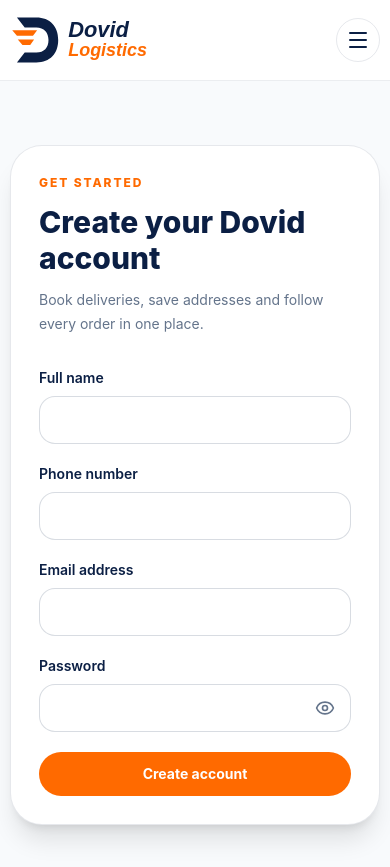
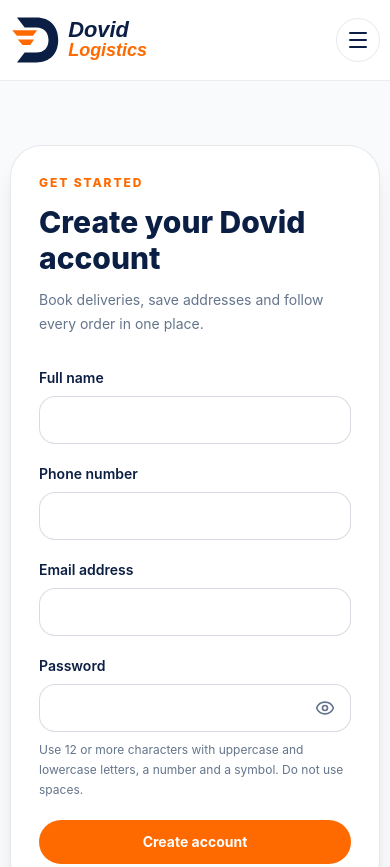
Before and after one commit to OllyC1/dovid-logistics-web, a Next.js app: page /register in a window 390 px wide. Shown: the top 867 px of the page. Built offline with nearby package versions, Linux system fonts and the light colour scheme; no server answers.

Commit message:
harden-mobile-password-onboarding

```diff
--- a/src/components/account/account-forms.tsx
+++ b/src/components/account/account-forms.tsx
@@ -5,6 +5,7 @@ import { AddressAutocomplete, type AddressValue } from "@/components/maps/addres
 import { Button } from "@/components/ui/button";
 import { Field, PasswordField, TextareaField } from "@/components/ui/field";
 import { addAddressAction, updatePasswordAction, updateProfileAction, type AccountState } from "@/features/account/actions";
+import { NEW_PASSWORD_HINT, NEW_PASSWORD_MAX_LENGTH, NEW_PASSWORD_MIN_LENGTH } from "@/lib/auth/password-policy";
 
 function Feedback({ state }: { state: AccountState }) {
   return state.error ? <p role="alert" className="rounded-2xl bg-red-50 p-4 text-sm text-red-800">{state.error}</p> : state.success ? <p role="status" className="rounded-2xl bg-emerald-50 p-4 text-sm text-emerald-800">{state.success}</p> : null;
@@ -32,5 +33,5 @@ export function AddressForm() {
 
 export function PasswordForm() {
   const [state, action, pending] = useActionState(updatePasswordAction, {});
-  return <form action={action} className="grid gap-4"><PasswordField name="password" label="New password" minLength={8} autoComplete="new-password" required /><Feedback state={state} /><Button type="submit" disabled={pending}>{pending ? "Updating…" : "Update password"}</Button></form>;
+  return <form action={action} className="grid gap-4"><PasswordField name="password" label="New password" minLength={NEW_PASSWORD_MIN_LENGTH} maxLength={NEW_PASSWORD_MAX_LENGTH} hint={NEW_PASSWORD_HINT} autoComplete="new-password" required /><Feedback state={state} /><Button type="submit" disabled={pending}>{pending ? "Updating…" : "Update password"}</Button></form>;
 }
--- a/src/components/account/auth-form.tsx
+++ b/src/components/account/auth-form.tsx
@@ -4,9 +4,10 @@ import Link from "next/link";
 import { Button } from "@/components/ui/button";
 import { Field, PasswordField } from "@/components/ui/field";
 import { loginAction, recoverAction, registerAction, type AuthState } from "@/features/auth/actions";
+import { NEW_PASSWORD_HINT, NEW_PASSWORD_MAX_LENGTH, NEW_PASSWORD_MIN_LENGTH } from "@/lib/auth/password-policy";
 
 export function AuthForm({ mode }: { mode: "login" | "register" | "recover" }) {
   const action = mode === "login" ? loginAction : mode === "register" ? registerAction : recoverAction;
   const [state, formAction, pending] = useActionState<AuthState, FormData>(action, {});
-  return <form action={formAction} className="grid gap-5">{mode === "register" ? <><Field label="Full name" name="fullName" autoComplete="name" required /><Field label="Phone number" name="phone" autoComplete="tel" required /></> : null}<Field label="Email address" name="email" type="email" autoComplete="email" required />{mode !== "recover" ? <PasswordField label="Password" name="password" autoComplete={mode === "login" ? "current-password" : "new-password"} minLength={8} required /> : null}{state.error ? <p role="alert" className="rounded-2xl bg-red-50 p-4 text-sm text-red-800">{state.error}</p> : null}{state.success ? <p role="status" className="rounded-2xl bg-emerald-50 p-4 text-sm text-emerald-800">{state.success}</p> : null}<Button type="submit" disabled={pending}>{pending ? "Please wait…" : mode === "login" ? "Log in" : mode === "register" ? "Create account" : "Send recovery link"}</Button>{mode === "login" ? <div className="grid gap-3 text-sm sm:flex sm:justify-between"><Link className="min-h-11 rounded-xl px-1 py-3 font-semibold text-orange" href="/forgot-password">Forgot password?</Link><Link className="min-h-11 rounded-xl px-1 py-3 font-semibold text-orange" href="/register">Create account</Link></div> : null}</form>;
+  return <form action={formAction} className="grid gap-5">{mode === "register" ? <><Field label="Full name" name="fullName" autoComplete="name" required /><Field label="Phone number" name="phone" autoComplete="tel" required /></> : null}<Field label="Email address" name="email" type="email" autoComplete="email" required />{mode !== "recover" ? <PasswordField label="Password" name="password" autoComplete={mode === "login" ? "current-password" : "new-password"} minLength={mode === "register" ? NEW_PASSWORD_MIN_LENGTH : 8} maxLength={mode === "register" ? NEW_PASSWORD_MAX_LENGTH : undefined} hint={mode === "register" ? NEW_PASSWORD_HINT : undefined} required /> : null}{state.error ? <p role="alert" className="rounded-2xl bg-red-50 p-4 text-sm text-red-800">{state.error}</p> : null}{state.success ? <p role="status" className="rounded-2xl bg-emerald-50 p-4 text-sm text-emerald-800">{state.success}</p> : null}<Button type="submit" disabled={pending}>{pending ? "Please wait…" : mode === "login" ? "Log in" : mode === "register" ? "Create account" : "Send recovery link"}</Button>{mode === "login" ? <div className="grid gap-3 text-sm sm:flex sm:justify-between"><Link className="min-h-11 rounded-xl px-1 py-3 font-semibold text-orange" href="/forgot-password">Forgot password?</Link><Link className="min-h-11 rounded-xl px-1 py-3 font-semibold text-orange" href="/register">Create account</Link></div> : null}</form>;
 }
--- a/src/components/ui/field.tsx
+++ b/src/components/ui/field.tsx
@@ -1,7 +1,7 @@
 "use client";
 
 import type { InputHTMLAttributes, TextareaHTMLAttributes } from "react";
-import { useState } from "react";
+import { useId, useState } from "react";
 import { Eye, EyeOff } from "lucide-react";
 import { cn } from "@/lib/utils";
 
@@ -13,7 +13,12 @@ export function TextareaField({ label, error, className, ...props }: TextareaHTM
   return <label className="grid gap-2 text-sm font-semibold text-navy"><span>{label}</span><textarea className={cn("min-h-32 rounded-2xl border border-slate/25 bg-white px-4 py-3 text-base font-normal outline-none transition placeholder:text-slate/60 focus:border-orange focus:ring-4 focus:ring-orange/10", className)} aria-invalid={Boolean(error)} {...props} />{error ? <span className="text-xs font-medium text-red-700" role="alert">{error}</span> : null}</label>;
 }
 
-export function PasswordField({ label, error, className, ...props }: Omit<InputHTMLAttributes<HTMLInputElement>, "type"> & { label: string; error?: string }) {
+export function PasswordField({ label, error, hint, className, id, "aria-describedby": describedBy, ...props }: Omit<InputHTMLAttributes<HTMLInputElement>, "type"> & { label: string; error?: string; hint?: string }) {
   const [visible, setVisible] = useState(false);
-  return <label className="grid gap-2 text-sm font-semibold text-navy"><span>{label}</span><span className="relative"><input className={cn("min-h-12 w-full rounded-2xl border border-slate/25 bg-white px-4 pr-12 text-base font-normal outline-none transition placeholder:text-slate/60 focus:border-orange focus:ring-4 focus:ring-orange/10", className)} type={visible ? "text" : "password"} aria-invalid={Boolean(error)} {...props} /><button type="button" className="absolute inset-y-0 right-1 grid min-w-11 place-items-center rounded-xl text-slate transition hover:text-navy focus-visible:outline-2 focus-visible:outline-orange" aria-label={visible ? "Hide password" : "Show password"} aria-pressed={visible} onClick={() => setVisible((current) => !current)}>{visible ? <EyeOff className="size-5" aria-hidden="true" /> : <Eye className="size-5" aria-hidden="true" />}</button></span>{error ? <span className="text-xs font-medium text-red-700" role="alert">{error}</span> : null}</label>;
+  const generatedId = useId();
+  const inputId = id ?? generatedId;
+  const hintId = hint ? `${inputId}-hint` : undefined;
+  const errorId = error ? `${inputId}-error` : undefined;
+  const descriptionIds = [describedBy, hintId, errorId].filter(Boolean).join(" ") || undefined;
+  return <div className="grid gap-2 text-sm font-semibold text-navy"><label htmlFor={inputId}>{label}</label><span className="relative"><input id={inputId} className={cn("min-h-12 w-full rounded-2xl border border-slate/25 bg-white px-4 pr-12 text-base font-normal outline-none transition placeholder:text-slate/60 focus:border-orange focus:ring-4 focus:ring-orange/10", className)} type={visible ? "text" : "password"} aria-invalid={Boolean(error)} aria-describedby={descriptionIds} {...props} /><button type="button" className="absolute inset-y-0 right-1 grid min-w-11 place-items-center rounded-xl text-slate transition hover:text-navy focus-visible:outline-2 focus-visible:outline-orange" aria-label={visible ? "Hide password" : "Show password"} aria-pressed={visible} onClick={() => setVisible((current) => !current)}>{visible ? <EyeOff className="size-5" aria-hidden="true" /> : <Eye className="size-5" aria-hidden="true" />}</button></span>{hint ? <span id={hintId} className="text-xs font-normal leading-5 text-slate">{hint}</span> : null}{error ? <span id={errorId} className="text-xs font-medium text-red-700" role="alert">{error}</span> : null}</div>;
 }
--- a/src/features/account/actions.ts
+++ b/src/features/account/actions.ts
@@ -2,8 +2,9 @@
 import { revalidatePath } from "next/cache";
 import { z } from "zod";
 import { createSupabaseServerClient } from "@/lib/supabase/server";
+import { isStrongNewPassword, NEW_PASSWORD_HINT, NEW_PASSWORD_MAX_LENGTH, NEW_PASSWORD_MIN_LENGTH } from "@/lib/auth/password-policy";
 
 export type AccountState={error?:string;success?:string};
 export async function updateProfileAction(_:AccountState,formData:FormData):Promise<AccountState>{const parsed=z.object({fullName:z.string().min(2).max(120),phone:z.string().min(7).max(20)}).safeParse(Object.fromEntries(formData));if(!parsed.success)return{error:"Check your name and phone number."};try{const supabase=await createSupabaseServerClient();const {data:{user}}=await supabase.auth.getUser();if(!user)return{error:"Your session has expired."};const {error}=await supabase.from("profiles").update({full_name:parsed.data.fullName,phone:parsed.data.phone,updated_at:new Date().toISOString()}).eq("id",user.id);if(error)throw error;revalidatePath("/account/settings");return{success:"Profile updated."}}catch{return{error:"Profile update failed."}}}
 export async function addAddressAction(_:AccountState,formData:FormData):Promise<AccountState>{const parsed=z.object({label:z.string().min(2).max(40),addressLine:z.string().min(8).max(300),latitude:z.coerce.number().min(-90).max(90),longitude:z.coerce.number().min(-180).max(180),instructions:z.string().max(500).optional()}).safeParse(Object.fromEntries(formData));if(!parsed.success)return{error:"Choose an address from the suggestions before saving."};try{const supabase=await createSupabaseServerClient();const {data:{user}}=await supabase.auth.getUser();if(!user)return{error:"Your session has expired."};const {error}=await supabase.from("customer_addresses").insert({customer_id:user.id,label:parsed.data.label,address_line:parsed.data.addressLine,latitude:parsed.data.latitude,longitude:parsed.data.longitude,instructions:parsed.data.instructions||null});if(error)throw error;revalidatePath("/account/addresses");return{success:"Address saved."}}catch{return{error:"We could not save this address. Please try again."}}}
-export async function updatePasswordAction(_:AccountState,formData:FormData):Promise<AccountState>{const parsed=z.object({password:z.string().min(8)}).safeParse(Object.fromEntries(formData));if(!parsed.success)return{error:"Use at least 8 characters."};try{const supabase=await createSupabaseServerClient();const {error}=await supabase.auth.updateUser({password:parsed.data.password});if(error)throw error;return{success:"Password updated securely."}}catch{return{error:"Open a fresh recovery link and try again."}}}
+export async function updatePasswordAction(_:AccountState,formData:FormData):Promise<AccountState>{const parsed=z.object({password:z.string().min(NEW_PASSWORD_MIN_LENGTH).max(NEW_PASSWORD_MAX_LENGTH).refine(isStrongNewPassword)}).safeParse(Object.fromEntries(formData));if(!parsed.success)return{error:NEW_PASSWORD_HINT};try{const supabase=await createSupabaseServerClient();const {error}=await supabase.auth.updateUser({password:parsed.data.password});if(error)throw error;return{success:"Password updated securely."}}catch{return{error:"Open a fresh recovery link and try again."}}}
--- a/src/features/auth/actions.ts
+++ b/src/features/auth/actions.ts
@@ -6,9 +6,11 @@ import { createSupabaseServerClient } from "@/lib/supabase/server";
 import { publicEnv } from "@/lib/env";
 import { createSupabaseAdminClient } from "@/lib/supabase/admin";
 import { postLoginDestination, type StaffRole, type StaffStatus } from "@/lib/auth/role-resolution";
+import { isStrongNewPassword, NEW_PASSWORD_HINT, NEW_PASSWORD_MAX_LENGTH, NEW_PASSWORD_MIN_LENGTH } from "@/lib/auth/password-policy";
 
 export type AuthState = { error?: string; success?: string };
 const credentialsSchema = z.object({ email: z.email(), password: z.string().min(8) });
+const newPasswordSchema = z.string().min(NEW_PASSWORD_MIN_LENGTH).max(NEW_PASSWORD_MAX_LENGTH).refine(isStrongNewPassword);
 
 export async function loginAction(_: AuthState, formData: FormData): Promise<AuthState> {
   const parsed = credentialsSchema.safeParse(Object.fromEntries(formData));
@@ -36,8 +38,8 @@ export async function loginAction(_: AuthState, formData: FormData): Promise<Aut
 }
 
 export async function registerAction(_: AuthState, formData: FormData): Promise<AuthState> {
-  const parsed = credentialsSchema.extend({ fullName: z.string().min(2), phone: z.string().min(7).max(20) }).safeParse(Object.fromEntries(formData));
-  if (!parsed.success) return { error: "Check your name, phone, email and password." };
+  const parsed = credentialsSchema.extend({ password: newPasswordSchema, fullName: z.string().min(2), phone: z.string().min(7).max(20) }).safeParse(Object.fromEntries(formData));
+  if (!parsed.success) return { error: `Check your name, phone and email. ${NEW_PASSWORD_HINT}` };
   try {
     const supabase = await createSupabaseServerClient();
     const { error } = await supabase.auth.signUp({ email: parsed.data.email, password: parsed.data.password, options: { emailRedirectTo: `${publicEnv.NEXT_PUBLIC_APP_URL}/auth/callback`, data: { full_name: parsed.data.fullName, phone: parsed.data.phone } } });
--- /dev/null
+++ b/src/lib/auth/password-policy.ts
@@ -0,0 +1,16 @@
+export const NEW_PASSWORD_MIN_LENGTH = 12;
+export const NEW_PASSWORD_MAX_LENGTH = 128;
+export const NEW_PASSWORD_HINT =
+  "Use 12 or more characters with uppercase and lowercase letters, a number and a symbol. Do not use spaces.";
+
+export function isStrongNewPassword(password: string) {
+  return (
+    password.length >= NEW_PASSWORD_MIN_LENGTH &&
+    password.length <= NEW_PASSWORD_MAX_LENGTH &&
+    /[a-z]/.test(password) &&
+    /[A-Z]/.test(password) &&
+    /\d/.test(password) &&
+    /[^A-Za-z0-9\s]/.test(password) &&
+    !/\s/.test(password)
+  );
+}
```
Also changed, not shown: 1 other file (tests, documents, lock files or other folders).
